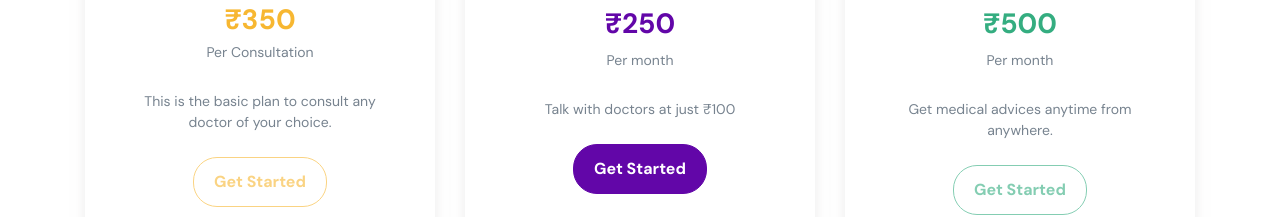
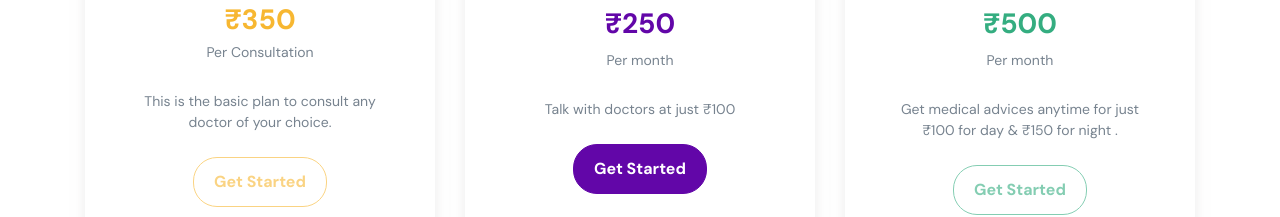
Before and after one commit to treatvia/treatvia.github.io, a website: page index.html in a window 1280 px wide. Shown: the part 1629-1846 px from the top of the page. Drawn offline with nearby package versions, Linux system fonts and the light colour scheme.

Commit message:
minor changes

```diff
--- a/index.html
+++ b/index.html
@@ -217,7 +217,7 @@
                             <h3>Premium</h3>
                             <h3 class="text-success">₹500</h3>
                             <p class="payment-period">Per month</p>
-                            <p class="mb-4">Get medical advices anytime from anywhere.</p>
+                            <p class="mb-4">Get medical advices anytime for just ₹100 for day & ₹150 for night .</p>
                             <button class="btn btn-outline-success btn-rounded">Get Started</button>
                         </div>
                     </div>
```
